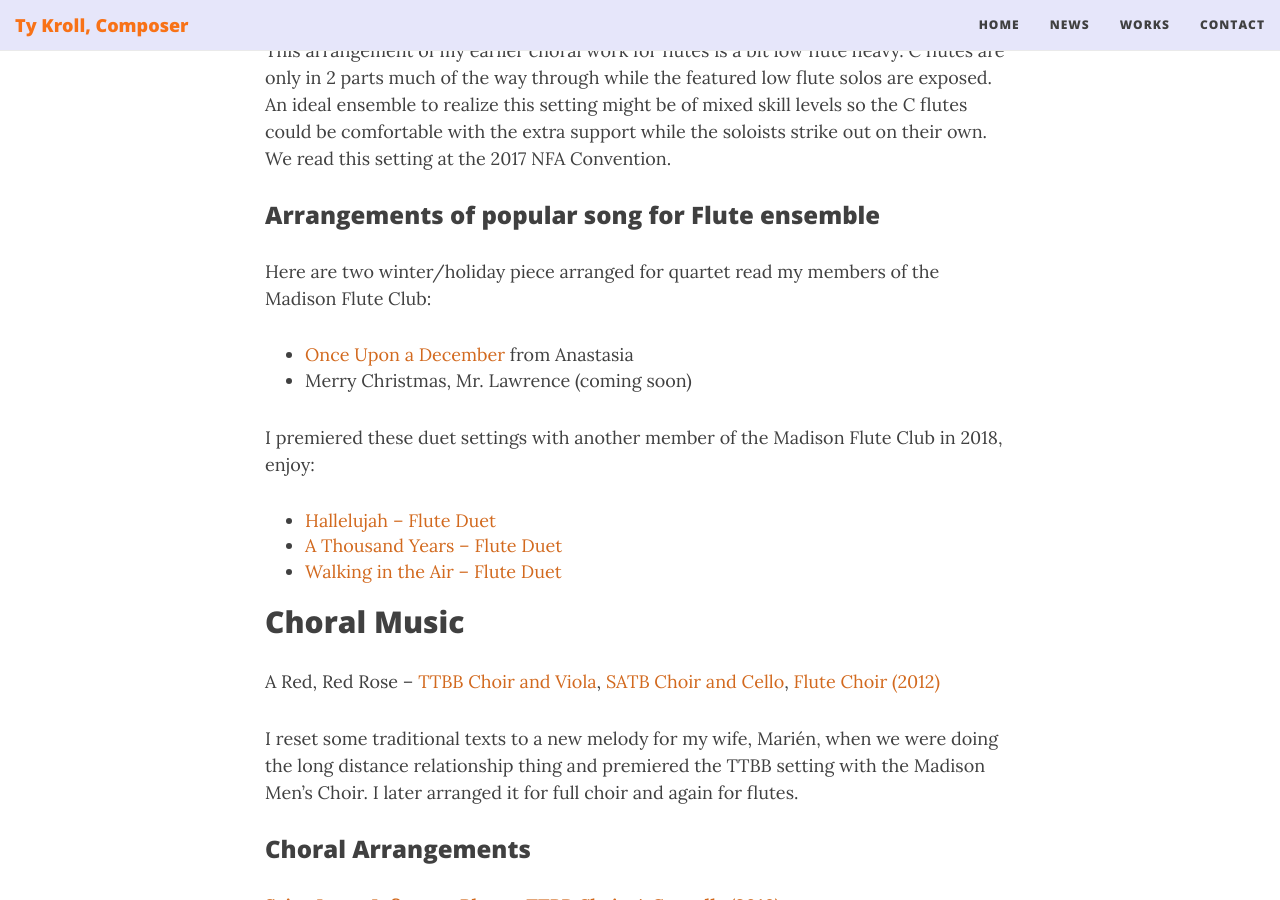
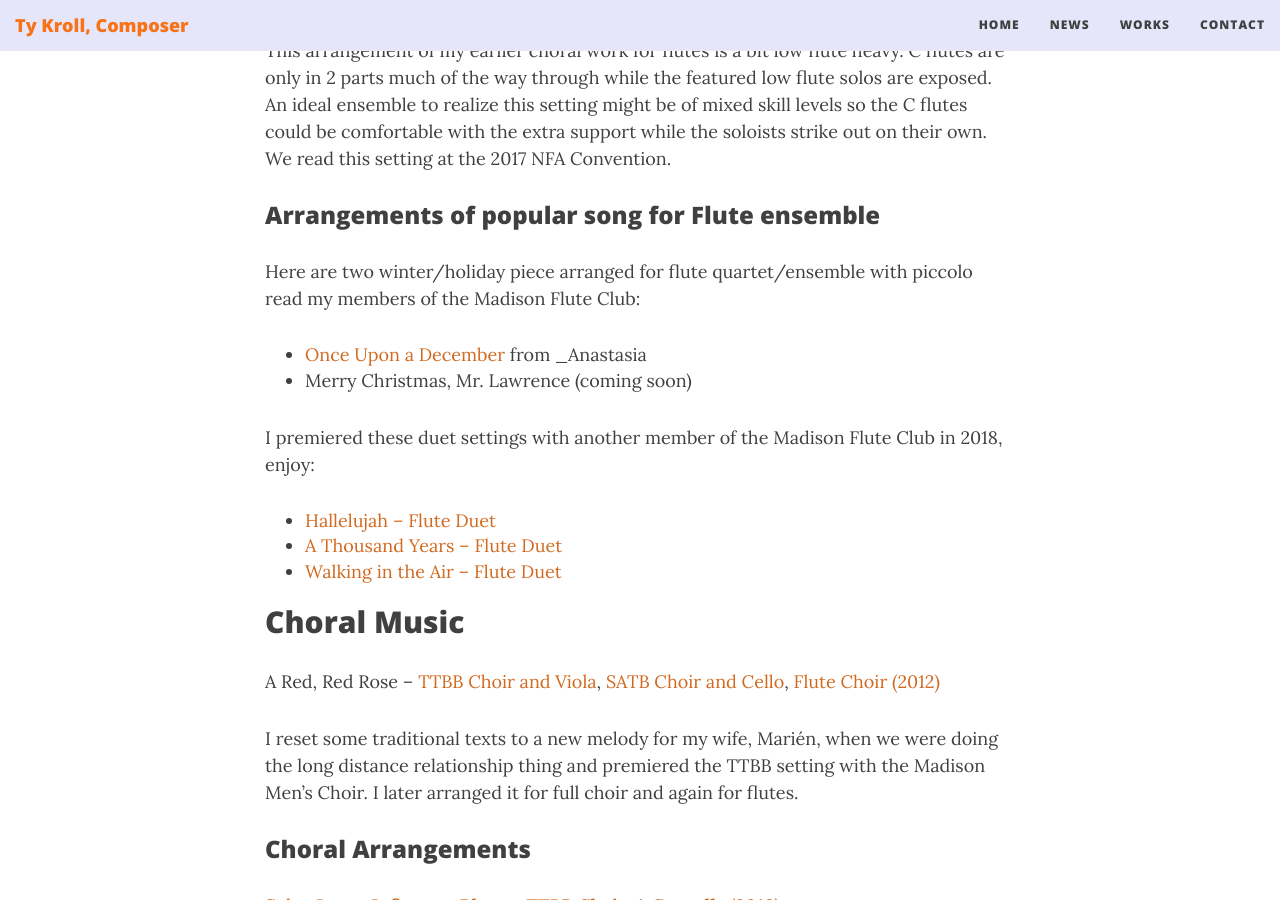
Before and after one commit to ctrueden/tykroll.com, a Jekyll site: the page built from works.md, in a window 1280 px wide and 900 px high, scrolled down 1524 px. Built offline with Jekyll 4.4.1, drawn with Linux system fonts in a browser that asks for light colours; nearby versions of some CDN libraries.

```diff
--- a/works.md
+++ b/works.md
@@ -36,9 +36,9 @@ __[A Red, Red Rose – Flute Choir (2012, arranged 2017)](https://www.musicnotes
 
 ### Arrangements of popular song for Flute ensemble
 
-Here are two winter/holiday piece arranged for quartet read my members of the Madison Flute Club:
+Here are two winter/holiday piece arranged for flute quartet/ensemble with piccolo read my members of the Madison Flute Club:
 
-* [Once Upon a December](https://www.musicnotes.com/sheetmusic/mtd.asp?ppn=MN0198988) from Anastasia
+* [Once Upon a December](https://www.musicnotes.com/sheetmusic/mtd.asp?ppn=MN0198988) from _Anastasia
 * Merry Christmas, Mr. Lawrence (coming soon)
 
 I premiered these duet settings with another member of the Madison Flute Club in 2018, enjoy:
```
